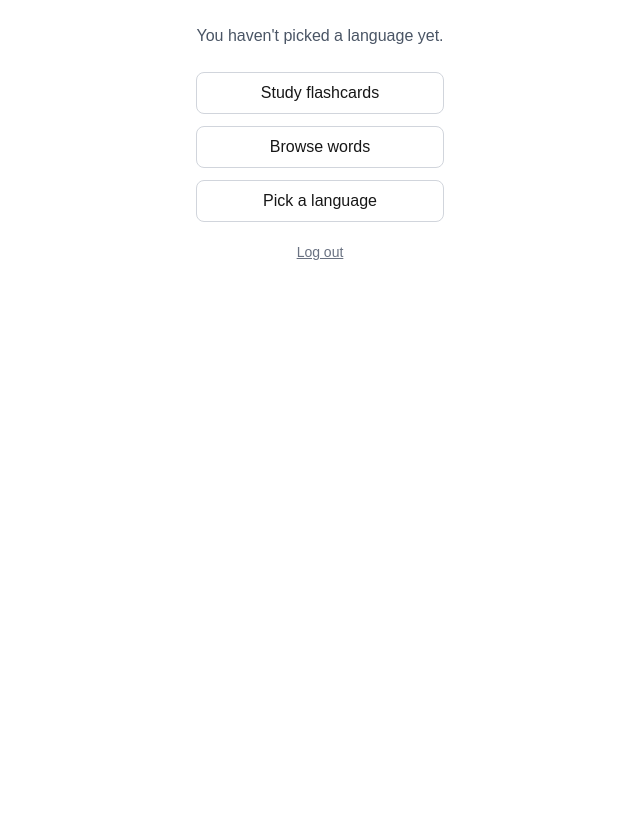
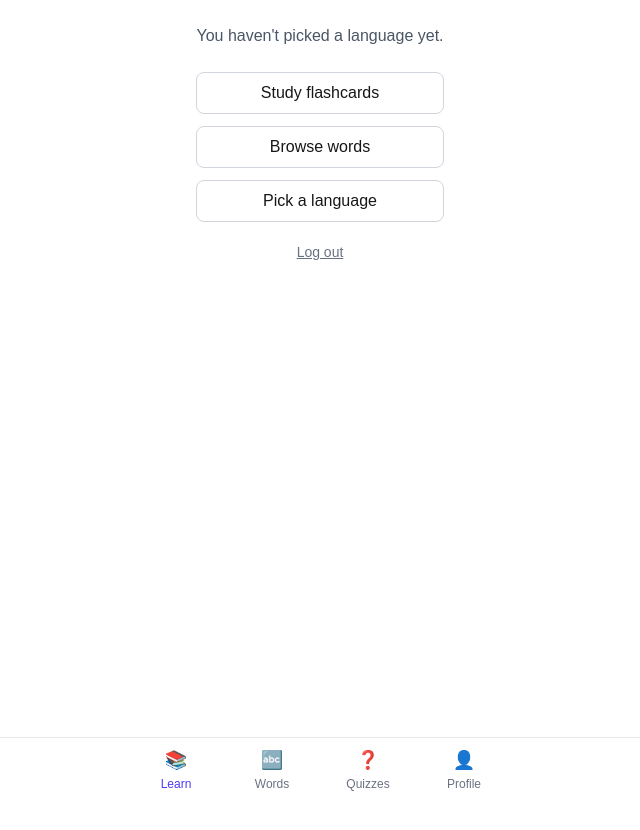
Before and after one commit to HubertStach/language_app, a Next.js app: page / in a window 1280 px wide. Shown: the top 830 px of the page, without its empty margins (320-960 px from the left). Before the commit the page ends 800 px from the top, so only its background shows below. Built offline with nearby package versions, Linux system fonts and the light colour scheme; no server answers; the database is empty; sample sign-in values are in the browser's storage.

Commit message:
Flashcards have constant width

```diff
--- a/app/decks/[id]/page.tsx
+++ b/app/decks/[id]/page.tsx
@@ -47,7 +47,7 @@ export default async function StudyDeckPage({
     .map(({ id, front, back }) => ({ id, front, back }));
 
   return (
-    <main className="mx-auto flex min-h-dvh max-w-sm flex-col gap-6 p-6">
+    <main className="mx-auto flex min-h-dvh w-full min-w-0 max-w-sm flex-col gap-6 p-6">
       <Link href="/decks" className="text-sm text-gray-500 underline">
         ← Decks
       </Link>
--- a/app/layout.tsx
+++ b/app/layout.tsx
@@ -1,6 +1,8 @@
 import type { Metadata } from "next";
 import { Geist, Geist_Mono } from "next/font/google";
 import "./globals.css";
+import { auth } from "@/lib/auth";
+import { BottomNav } from "@/components/bottom-nav";
 
 const geistSans = Geist({
   variable: "--font-geist-sans",
@@ -13,21 +15,27 @@ const geistMono = Geist_Mono({
 });
 
 export const metadata: Metadata = {
-  title: "Create Next App",
-  description: "Generated by create next app",
+  title: "Language App",
+  description: "Learn a language with flashcards, quizzes, and a word bank.",
 };
 
-export default function RootLayout({
+export default async function RootLayout({
   children,
 }: Readonly<{
   children: React.ReactNode;
 }>) {
+  const session = await auth();
   return (
     <html
       lang="en"
       className={`${geistSans.variable} ${geistMono.variable} h-full antialiased`}
     >
-      <body className="min-h-full flex flex-col">{children}</body>
+      <body
+        className={`min-h-full flex flex-col ${session ? "pb-16" : ""}`}
+      >
+        {children}
+        {session && <BottomNav />}
+      </body>
     </html>
   );
 }
--- /dev/null
+++ b/app/quizzes/page.tsx
@@ -0,0 +1,9 @@
+// ponytail: placeholder until Phase 4 (quiz player). Replace with the real list.
+export default function QuizzesPage() {
+  return (
+    <main className="mx-auto flex min-h-dvh max-w-sm flex-col items-center justify-center gap-2 p-6 text-center">
+      <p className="text-lg font-medium">Quizzes</p>
+      <p className="text-gray-500">Coming soon.</p>
+    </main>
+  );
+}
--- /dev/null
+++ b/components/bottom-nav.tsx
@@ -0,0 +1,39 @@
+"use client";
+
+import Link from "next/link";
+import { usePathname } from "next/navigation";
+
+const tabs = [
+  { href: "/", label: "Learn", icon: "📚" },
+  { href: "/words", label: "Words", icon: "🔤" },
+  { href: "/quizzes", label: "Quizzes", icon: "❓" },
+  { href: "/settings", label: "Profile", icon: "👤" },
+];
+
+export function BottomNav() {
+  const pathname = usePathname();
+  return (
+    <nav className="fixed inset-x-0 bottom-0 z-10 border-t border-gray-200 bg-white">
+      <ul className="mx-auto flex max-w-sm">
+        {tabs.map(({ href, label, icon }) => {
+          const active =
+            href === "/" ? pathname === "/" : pathname.startsWith(href);
+          return (
+            <li key={href} className="flex-1">
+              <Link
+                href={href}
+                aria-current={active ? "page" : undefined}
+                className={`flex flex-col items-center gap-0.5 py-2 text-xs ${
+                  active ? "text-indigo-600" : "text-gray-500"
+                }`}
+              >
+                <span className="text-lg">{icon}</span>
+                {label}
+              </Link>
+            </li>
+          );
+        })}
+      </ul>
+    </nav>
+  );
+}
--- a/components/flashcard.tsx
+++ b/components/flashcard.tsx
@@ -1,31 +1,28 @@
 "use client";
 
-import { useEffect, useState } from "react";
+import { useState } from "react";
 
 /**
- * A tappable flashcard. Which face shows first is randomised per card so you
- * can't predict whether you'll see the word or its meaning; tapping flips it.
+ * A tappable flashcard. Shows the word (front) first; tapping flips to the
+ * translation (back).
  */
+// "; " separates multiple words/senses in the data; show them as ", ".
+const format = (s: string) =>
+  s.split(";").map((w) => w.trim()).filter(Boolean).join(", ");
+
 export function Flashcard({ front, back }: { front: string; back: string }) {
   const [flipped, setFlipped] = useState(false);
-  const [startBack, setStartBack] = useState(false);
-
-  // Randomise the starting side after mount to avoid an SSR hydration mismatch.
-  useEffect(() => {
-    setStartBack(Math.random() < 0.5);
-  }, []);
-
-  const showingBack = startBack !== flipped; // XOR
+  const showingBack = flipped;
 
   return (
     <button
       type="button"
       onClick={() => setFlipped((f) => !f)}
       aria-pressed={flipped}
-      className="flex min-h-56 w-full flex-col items-center justify-center gap-3 rounded-2xl border border-indigo-200 bg-indigo-50 p-6 text-center shadow-sm transition active:scale-[0.99]"
+      className="flex min-h-56 w-full min-w-0 flex-col items-center justify-center gap-3 rounded-2xl border border-indigo-200 bg-indigo-50 p-6 text-center shadow-sm transition active:scale-[0.99]"
     >
-      <span className="text-3xl font-bold text-indigo-950">
-        {showingBack ? back : front}
+      <span className="w-full break-words text-3xl font-bold text-indigo-950">
+        {format(showingBack ? back : front)}
       </span>
       <span className="text-xs font-medium uppercase tracking-wide text-indigo-400">
         tap to flip
--- a/components/study-session.tsx
+++ b/components/study-session.tsx
@@ -46,11 +46,11 @@ export function StudySession({ cards }: { cards: Card[] }) {
   }
 
   return (
-    <div className="flex flex-col gap-4">
+    <div className="flex min-w-0 flex-col gap-4">
       <p className="text-center text-sm text-gray-500">
         {i + 1} / {cards.length}
       </p>
-      {/* key remounts the card so its starting side re-randomises. */}
+      {/* key remounts the card so it resets to the word side (unflipped). */}
       <Flashcard key={card.id} front={card.front} back={card.back} />
       <div className="flex gap-3">
         <button
```
